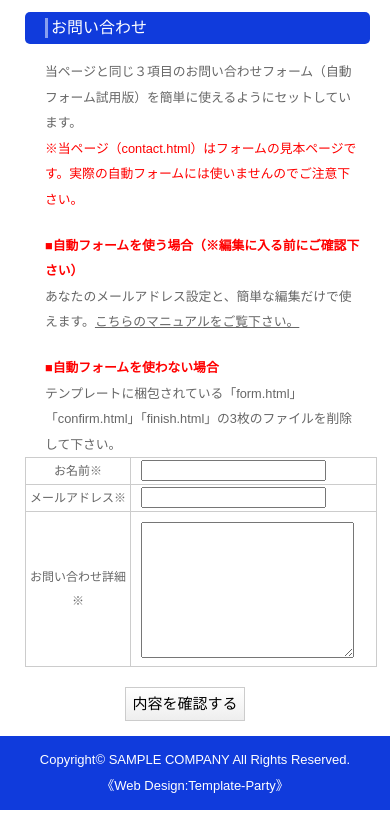
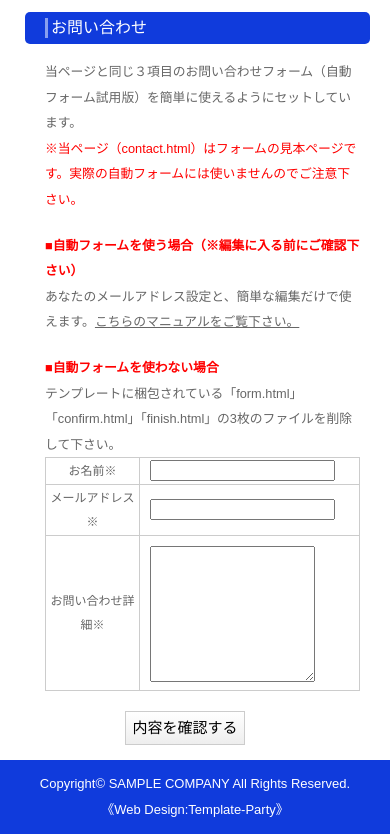
Before and after one commit to shion-web/test2, a plain HTML site: page contact.html in a window 390 px wide. Shown: the part 108-942 px from the top of the page. Before the commit the page ends 918 px from the top, so only its background shows below. Drawn offline with Linux system fonts and the light colour scheme.

Commit message:
Add files via upload

```diff
--- a/style.css
+++ b/style.css
@@ -498,8 +498,13 @@ article h5 {
   line-height: 2;
 }
 
+.contact table {
+  margin: 0 10px 0 45px;
+  width: calc( 100% - 55px);
+}
+
 textarea {
-  width: 350px;
+  width: 80%;
   height: 130px;
   margin-top: 10px;
 }
@@ -710,6 +715,6 @@ button:hover {
   }
 
   .contact textarea {
-    width: 92%;
+    width: 80%;
   }
 }
```
